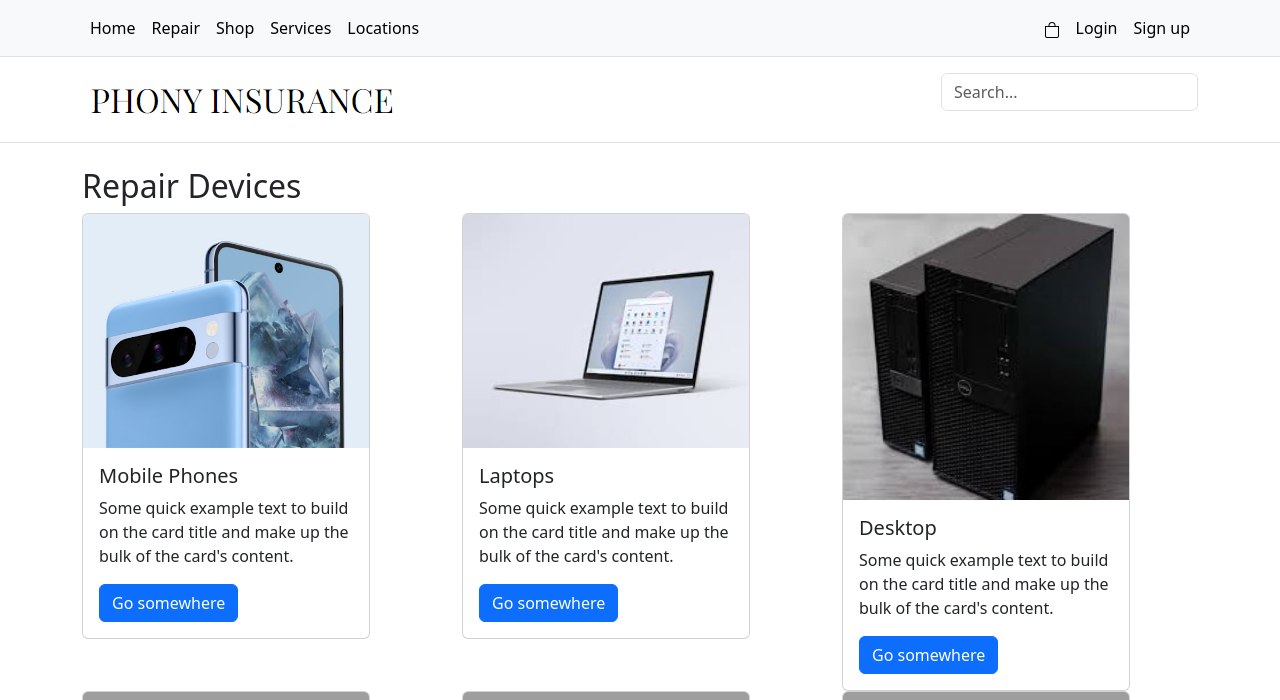
After one commit to ceilingfans/app-dev, a Python web app: template website/templates/repair.html in a window 1280 px wide. The commit adds this page. Shown: the top 700 px of the page. Run offline with Jinja, Linux system fonts and the light colour scheme; the template is opened without the code that fills it, so the values that code supplies are empty; grey boxes are pictures that could not be loaded.

Commit message:
feat: repair page (not completed) and fix: fixed pathing issues on my end

```diff
--- a/api/db/driver.py
+++ b/api/db/driver.py
@@ -4,8 +4,10 @@ from pymongo.server_api import ServerApi
 from dotenv import load_dotenv, find_dotenv
 import os
 import uuid
+import sys
 
-# TODO: fix pathing issue, (please do not commit any hotfixes)
+#TODO:
+#sys.path.append("C://Users//mdame//app-dev")
 
 from api.db.UserManager import UserManager
 from api.db.PromoManager import PromoManager
--- a/website/main.py
+++ b/website/main.py
@@ -2,9 +2,14 @@ from flask import Flask, render_template, request, redirect, url_for
 from argon2.exceptions import VerifyMismatchError
 from flask_login import login_user, login_required, logout_user, current_user, LoginManager
 import os
+import sys
+
+#sys.path.append("C://Users//mdame//app-dev")
 
 from api.db.driver import Driver
 from api.structures.User import check_hash
+
+
 
 db = Driver()
 app = Flask(__name__, static_url_path="/static")
--- a/website/templates/base.html
+++ b/website/templates/base.html
@@ -6,6 +6,7 @@
     <!-- Bootstrap 5.3.2 CSS -->
     <link href="https://cdn.jsdelivr.net/npm/bootstrap@5.3.2/dist/css/bootstrap.min.css" rel="stylesheet"
           integrity="sha384-T3c6CoIi6uLrA9TneNEoa7RxnatzjcDSCmG1MXxSR1GAsXEV/Dwwykc2MPK8M2HN" crossorigin="anonymous">
+          <link href="{{ url_for('static', filename='repair.css') }}" rel="stylesheet">
 </head>
 <body>
 {% block navbar %}
--- /dev/null
+++ b/website/templates/repair.html
@@ -0,0 +1,84 @@
+{% extends "base.html" %}
+
+{% block title %}
+  Repair
+{% endblock %}
+{% block content %}
+<div class="container">
+
+    <h2>Repair Devices</h2>
+
+    <div class="row">
+        <div class="col">
+          <div class="card" style="width: 18rem;">
+              <img class="card-img-top" src="/static/images/Phonepic.jpg" alt="Card image cap">
+                <div class="card-body">
+                    <h5 class="card-title">Mobile Phones</h5>
+                    <p class="card-text">Some quick example text to build on the card title and make up the bulk of the card's content.</p>
+                    <a href="#" class="btn btn-primary">Go somewhere</a>
+                </div>
+          </div>
+        </div>
+
+        <div class="col">
+          <div class="card" style="width: 18rem;">
+              <img class="card-img-top" src="/static/images/laptop.jpeg" alt="Card image cap">
+                <div class="card-body">
+                    <h5 class="card-title">Laptops</h5>
+                    <p class="card-text">Some quick example text to build on the card title and make up the bulk of the card's content.</p>
+                    <a href="#" class="btn btn-primary">Go somewhere</a>
+                </div>
+          </div>
+        </div>
+
+        <div class="col">
+          <div class="card" style="width: 18rem;">
+              <img class="card-img-top" src="/static/images/desktop.jpeg" alt="Card image cap">
+                <div class="card-body">
+                    <h5 class="card-title">Desktop</h5>
+                    <p class="card-text">Some quick example text to build on the card title and make up the bulk of the card's content.</p>
+                    <a href="#" class="btn btn-primary">Go somewhere</a>
+                </div>
+          </div>
+        </div>
+
+    </div>
+
+    <div class="row">
+
+        <div class="col">
+          <div class="card" style="width: 18rem;">
+              <img class="card-img-top" src="..." alt="Card image cap">
+                <div class="card-body">
+                    <h5 class="card-title">Tablets</h5>
+                    <p class="card-text">Some quick example text to build on the card title and make up the bulk of the card's content.</p>
+                    <a href="#" class="btn btn-primary">Go somewhere</a>
+                </div>
+          </div>
+        </div>
+
+        <div class="col">
+          <div class="card" style="width: 18rem;">
+              <img class="card-img-top" src="..." alt="Card image cap">
+                <div class="card-body">
+                    <h5 class="card-title">Printers</h5>
+                    <p class="card-text">Some quick example text to build on the card title and make up the bulk of the card's content.</p>
+                    <a href="#" class="btn btn-primary">Go somewhere</a>
+                </div>
+          </div>
+        </div>
+
+        <div class="col">
+          <div class="card" style="width: 18rem;">
+              <img class="card-img-top" src="..." alt="Card image cap">
+                <div class="card-body">
+                    <h5 class="card-title"></h5>
+                    <p class="card-text">Some quick example text to build on the card title and make up the bulk of the card's content.</p>
+                    <a href="#" class="btn btn-primary">Go somewhere</a>
+                </div>
+          </div>
+        </div>
+
+    </div>
+</div>
+{% endblock %}
```
Also changed, not shown: website/static/images/Phonepic.jpg (added), website/static/images/desktop.jpeg (added), website/static/images/laptop.jpeg (added).
